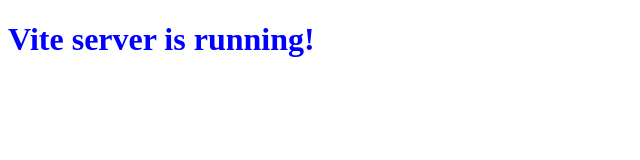
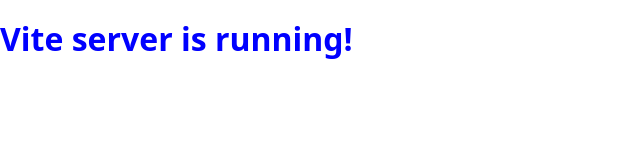
Before and after one commit to johnnygerard/starter-vite-vanilla, a website built with Vite: page index.html in a window 1280 px wide. Shown: the whole page, without its empty margins (0-640 px from the left). Built offline with nearby package versions, Linux system fonts and the light colour scheme.

Commit message:
build: add modern-normalize

```diff
--- a/package.json
+++ b/package.json
@@ -1,4 +1,7 @@
 {
+  "dependencies": {
+    "modern-normalize": "^3.0.1"
+  },
   "devDependencies": {
     "@eslint/css": "^0.9.0",
     "@eslint/js": "^9.29.0",
--- a/src/style.css
+++ b/src/style.css
@@ -1,3 +1,5 @@
+@import "modern-normalize";
+
 h1 {
   color: blue;
 }
```
Also changed, not shown: 1 other file.
